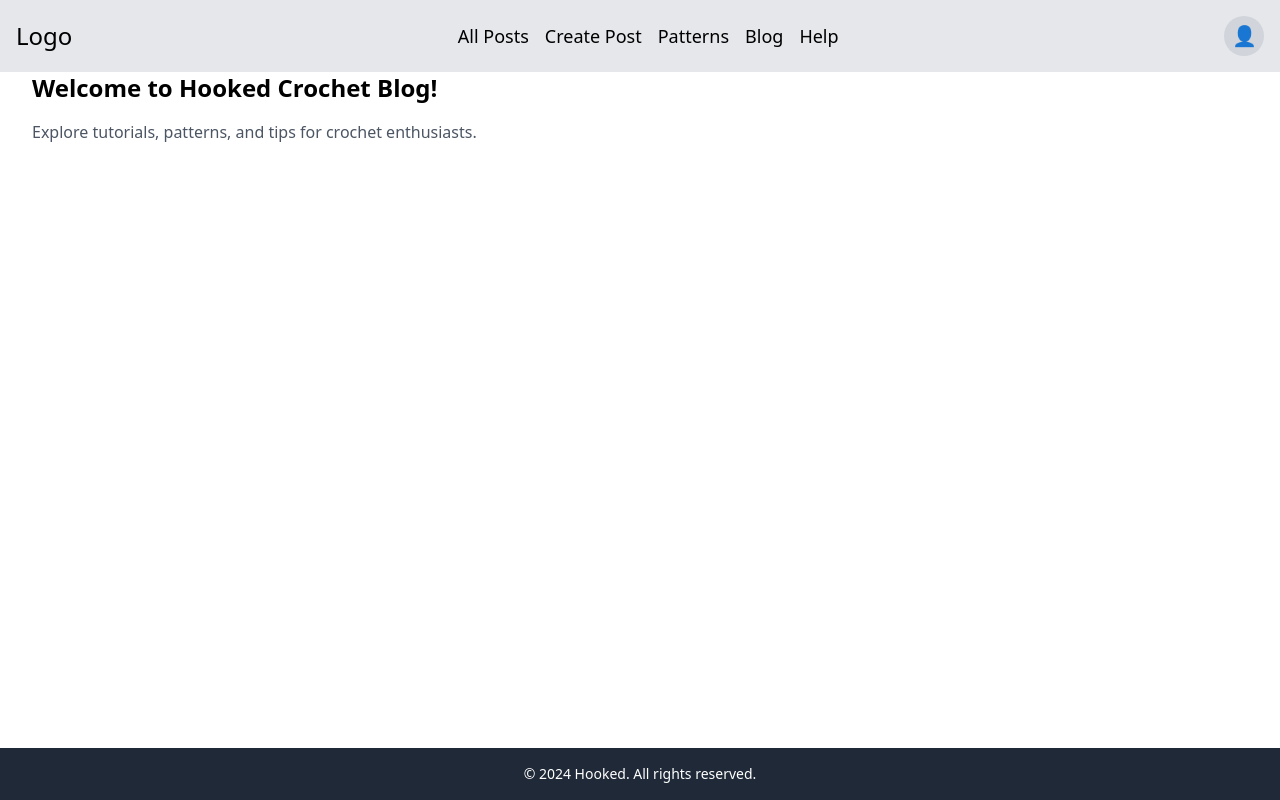
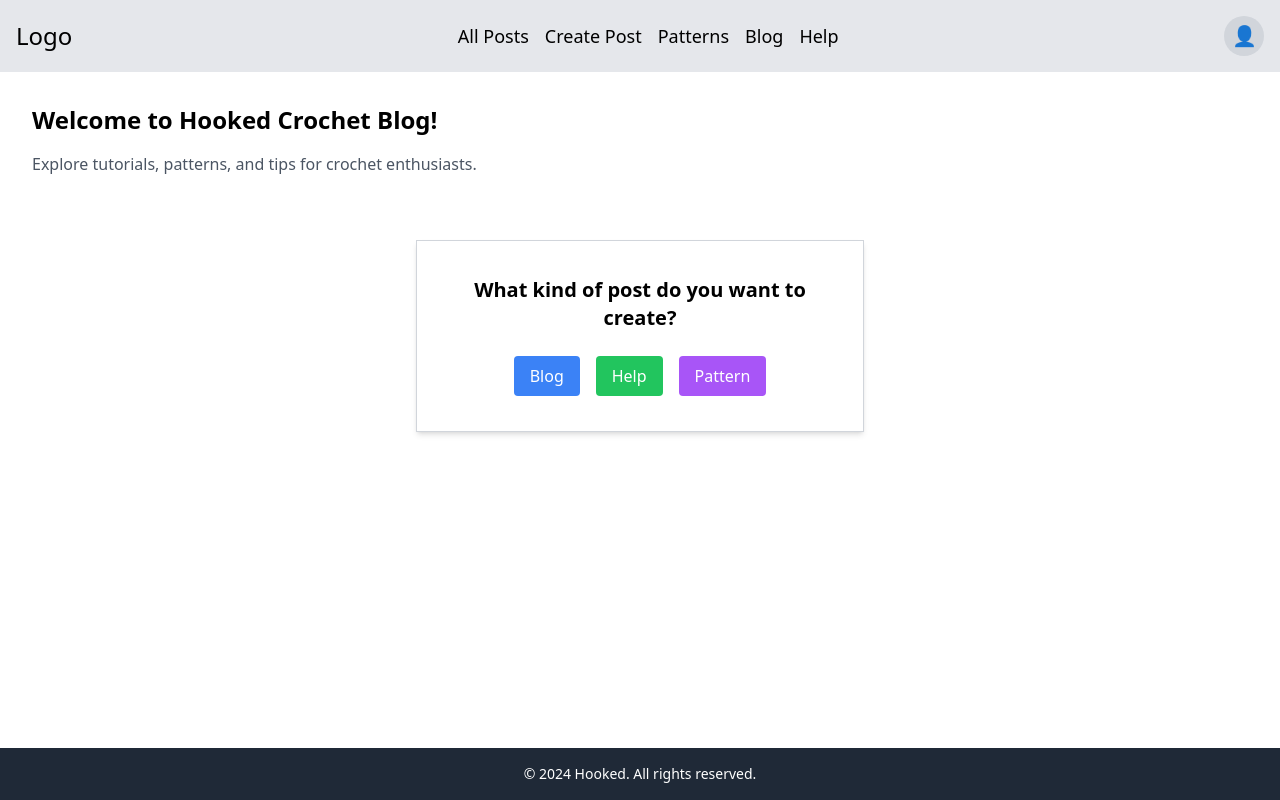
Before and after one commit to Codekmt/CrochetBlog, a Next.js app: page / in a window 1280 px wide. Built offline with nearby package versions, Linux system fonts and the light colour scheme.

Commit message:
Create component to selct post type

```diff
--- a/app/page.tsx
+++ b/app/page.tsx
@@ -1,12 +1,20 @@
-// app/page.tsx
+import PostTypeSelector from "@/components/PostTypeSelector";
 
 export default function Index() {
   return (
     <div className="max-w-7xl mx-auto px-4 sm:px-6 lg:px-8">
-      <h1 className="text-2xl font-bold">Welcome to Hooked Crochet Blog!</h1>
-      <p className="mt-4 text-gray-600">
-        Explore tutorials, patterns, and tips for crochet enthusiasts.
-      </p>
+      <section className="mt-8">
+        <h1 className="text-2xl font-bold">Welcome to Hooked Crochet Blog!</h1>
+        <p className="mt-4 text-gray-600">
+          Explore tutorials, patterns, and tips for crochet enthusiasts.
+        </p>
+      </section>
+
+      <section className="mt-16 flex justify-center">
+        <div className="bg-white border border-gray-300 shadow-md rounded-lg p-6 w-full max-w-md h-48 flex flex-col justify-center">
+          <PostTypeSelector />
+        </div>
+      </section>
     </div>
   );
 }
--- /dev/null
+++ b/components/PostTypeSelector.tsx
@@ -0,0 +1,18 @@
+"use client";
+
+const PostTypeSelector = () => {
+    return (
+      <div className="text-center">
+        <h1 className="text-xl font-semibold mb-6">
+          What kind of post do you want to create?
+        </h1>
+        <div className="flex justify-center space-x-4">
+          <button className="bg-blue-500 text-white px-4 py-2 rounded">Blog</button>
+          <button className="bg-green-500 text-white px-4 py-2 rounded">Help</button>
+          <button className="bg-purple-500 text-white px-4 py-2 rounded">Pattern</button>
+        </div>
+      </div>
+    );
+  };
+
+  export default PostTypeSelector;
```
